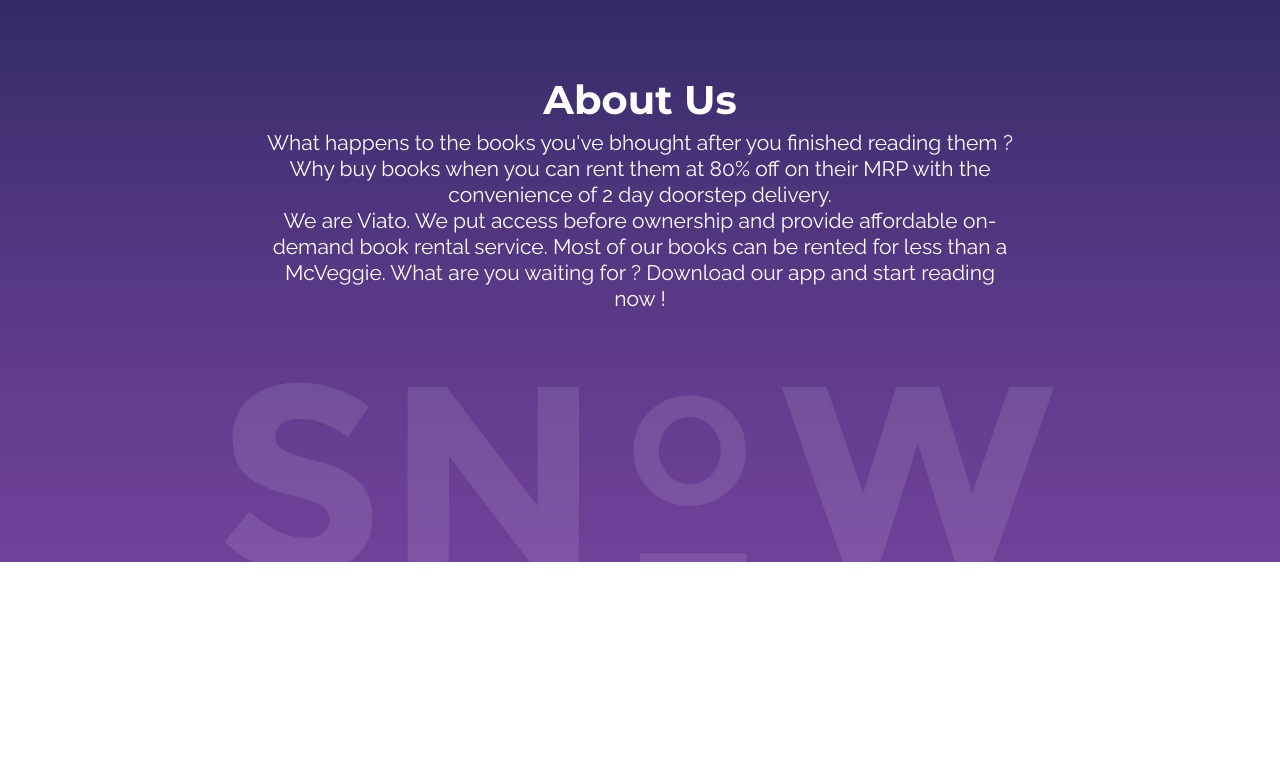
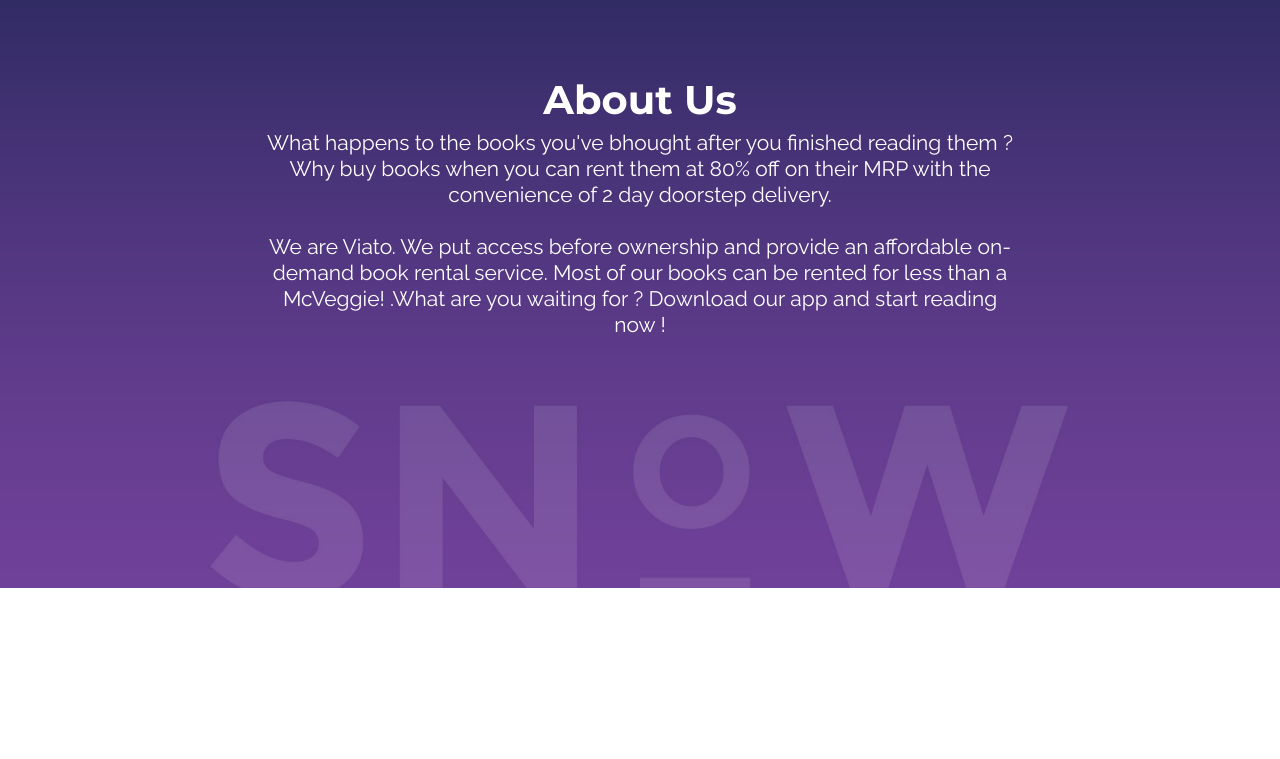
Before and after one commit to ranadeep47/viato-backend, a website: page public/index.html in a window 1280 px wide. Shown: the part 940-1699 px from the top of the page. Drawn offline with nearby package versions, Linux system fonts and the light colour scheme.

Commit message:
webpage text updated

```diff
--- a/public/index.html
+++ b/public/index.html
@@ -133,8 +133,9 @@
             <h2>About Us</h2>
             <p class="lead">What happens to the books you've bhought after you finished reading them ?
             Why buy books when you can rent them at 80% off on their MRP with the convenience of 2 day doorstep delivery.
-            <br>We are Viato. We put access before ownership and provide affordable on-demand book rental service.
-            Most of our books can be rented for less than a McVeggie. What are you waiting for ?
+            <br>
+            <br>We are Viato. We put access before ownership and provide an affordable on-demand book rental service.
+            Most of our books can be rented for less than a McVeggie! .What are you waiting for ?
             Download our app and start reading now !</p>
           </div>
         </div>
```
